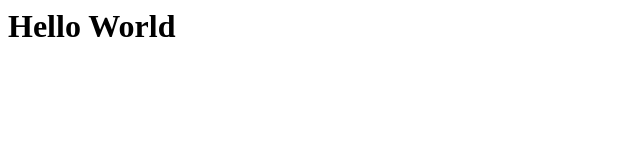
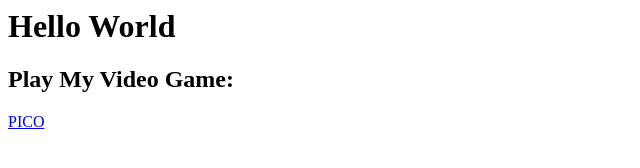
Before and after one commit to jacobsilcoff/jacobsilcoff.github.io, a plain HTML site: page index.html in a window 1280 px wide. Shown: the whole page, without its empty margins (0-640 px from the left). Drawn offline with Linux system fonts and the light colour scheme.

Commit message:
Added link to my game

```diff
--- a/index.html
+++ b/index.html
@@ -4,5 +4,7 @@
   </head>
   <body>
     <h1>Hello World</h1>
+    <h2>Play My Video Game: </h2>
+    <a href = "game.html">PICO</a>
   </body>
 </html>
```
